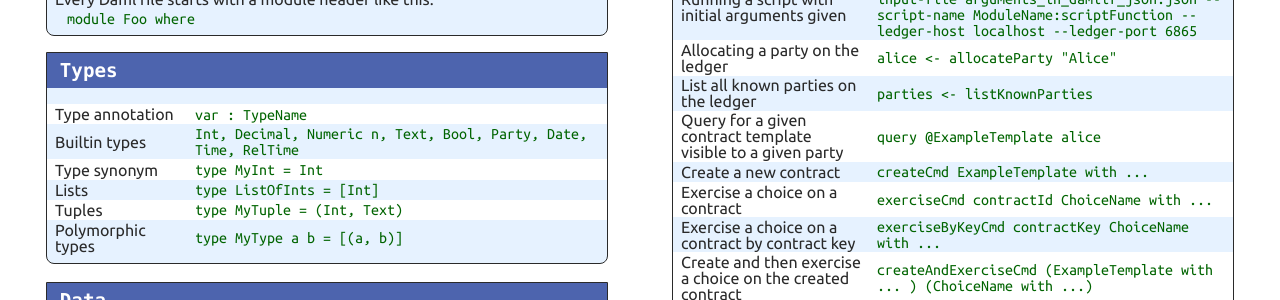
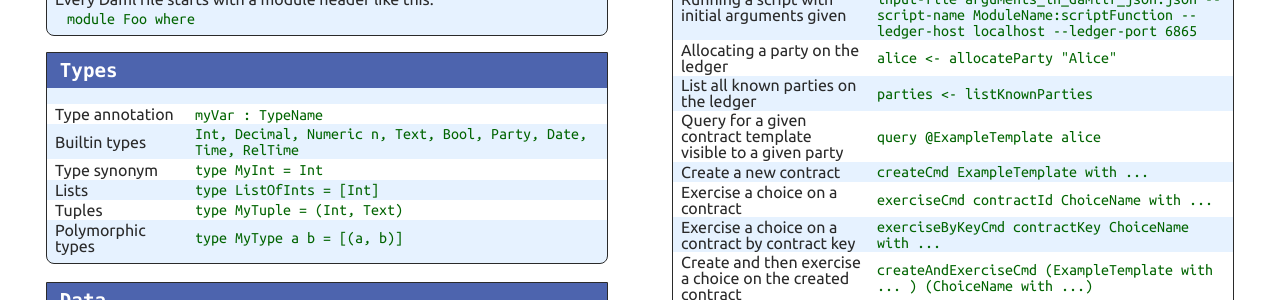
Before and after one commit to digital-asset/daml-cheat-sheet, a Jekyll site: the page built from index.html, in a window 1280 px wide and 900 px high, scrolled down 1618 px. Shown: the part 153-453 px from the top of the window. Built offline with Jekyll 4.4.1, drawn with Linux system fonts in a browser that asks for light colours.

Commit message:
Tweak the type annotation example (#22)
The code `var : TypeName` confused me at first, since `var` is a keyword in other languages. Granted, it should not have confused me. But it did. I think replacing `var` with `myVar` makes the example more clear.

```diff
--- a/_includes/en/Types.md
+++ b/_includes/en/Types.md
@@ -1,5 +1,5 @@
 | ------------------------ | ------------------------------------------------- |
-| Type annotation          | `var : TypeName`|
+| Type annotation          | `myVar : TypeName`|
 | Builtin types | `Int, Decimal, Numeric n, Text, Bool, Party, Date, Time, RelTime` |
 | Type synonym | `type MyInt = Int` |
 | Lists | `type ListOfInts = [Int]`|
```
